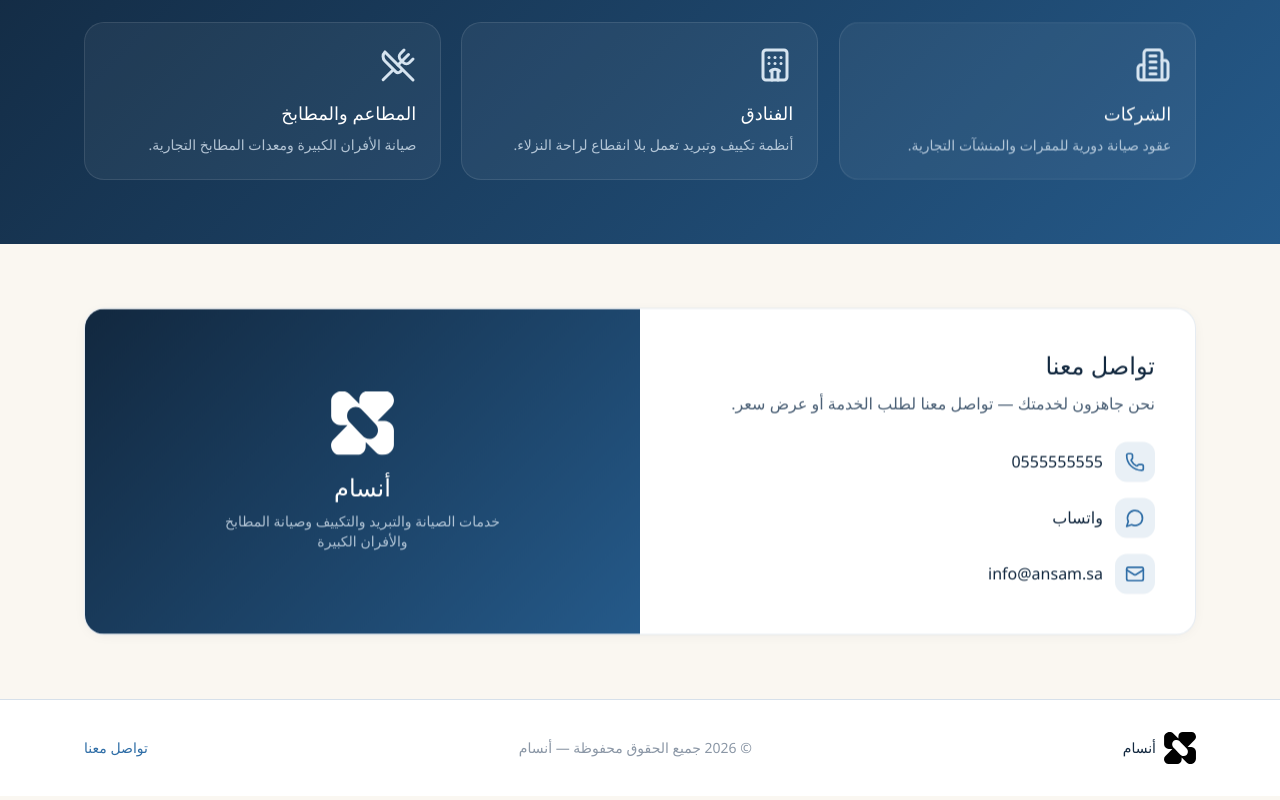
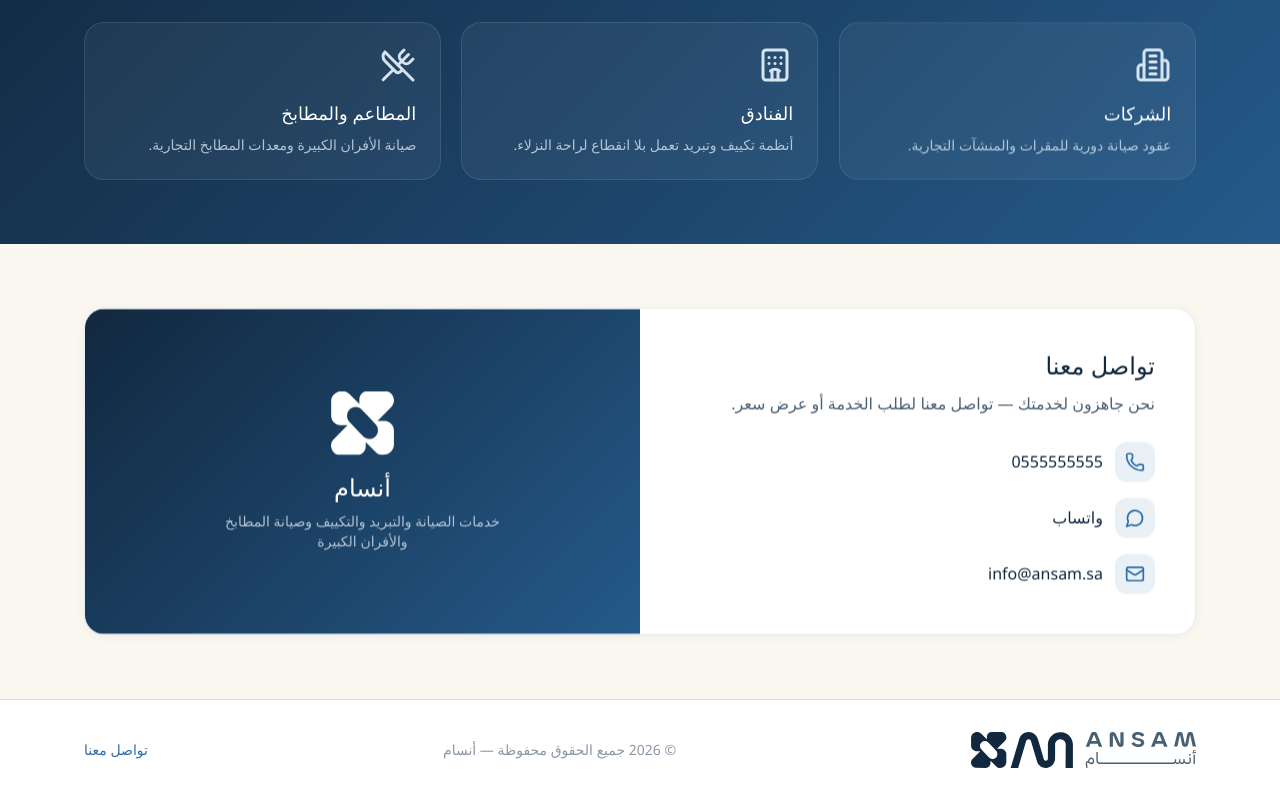
Before and after one commit to umarxt/Ansam, a React (Vite) app: page / in a window 1280 px wide. Shown: the part 1188-1988 px from the top of the page. Built offline with nearby package versions, Linux system fonts and the light colour scheme; no server answers; a web font is replaced by a local one.

Commit message:
الفوتر: تكبير الشعار (قفل عرضي h-9) وحذف كلمة أنسام المجاورة
Co-Authored-By: Claude Opus 4.8 <noreply@anthropic.com>
Claude-Session: https://claude.ai/code/session_01Ut8ycVUF3jxYzguZ2rrG2g

```diff
--- a/src/pages/Landing.tsx
+++ b/src/pages/Landing.tsx
@@ -324,10 +324,9 @@ export default function Landing() {
       {/* التذييل */}
       <footer className="border-t border-navy-100 bg-white py-8">
         <div className="mx-auto flex max-w-6xl flex-col items-center justify-between gap-4 px-5 text-sm text-steel md:flex-row">
-          <div className="flex items-center gap-2">
-            <Logo className="h-8 w-8" />
-            <span className="font-medium text-navy">أنسام</span>
-          </div>
+          <a href="#" aria-label="أنسام" className="flex items-center">
+            <img src="/ansam-lockup-horizontal.svg" alt="أنسام" className="h-9 w-auto" />
+          </a>
           <span>© {new Date().getFullYear()} جميع الحقوق محفوظة — أنسام</span>
           <a href="#contact" className="text-brand hover:underline">
             تواصل معنا
```
